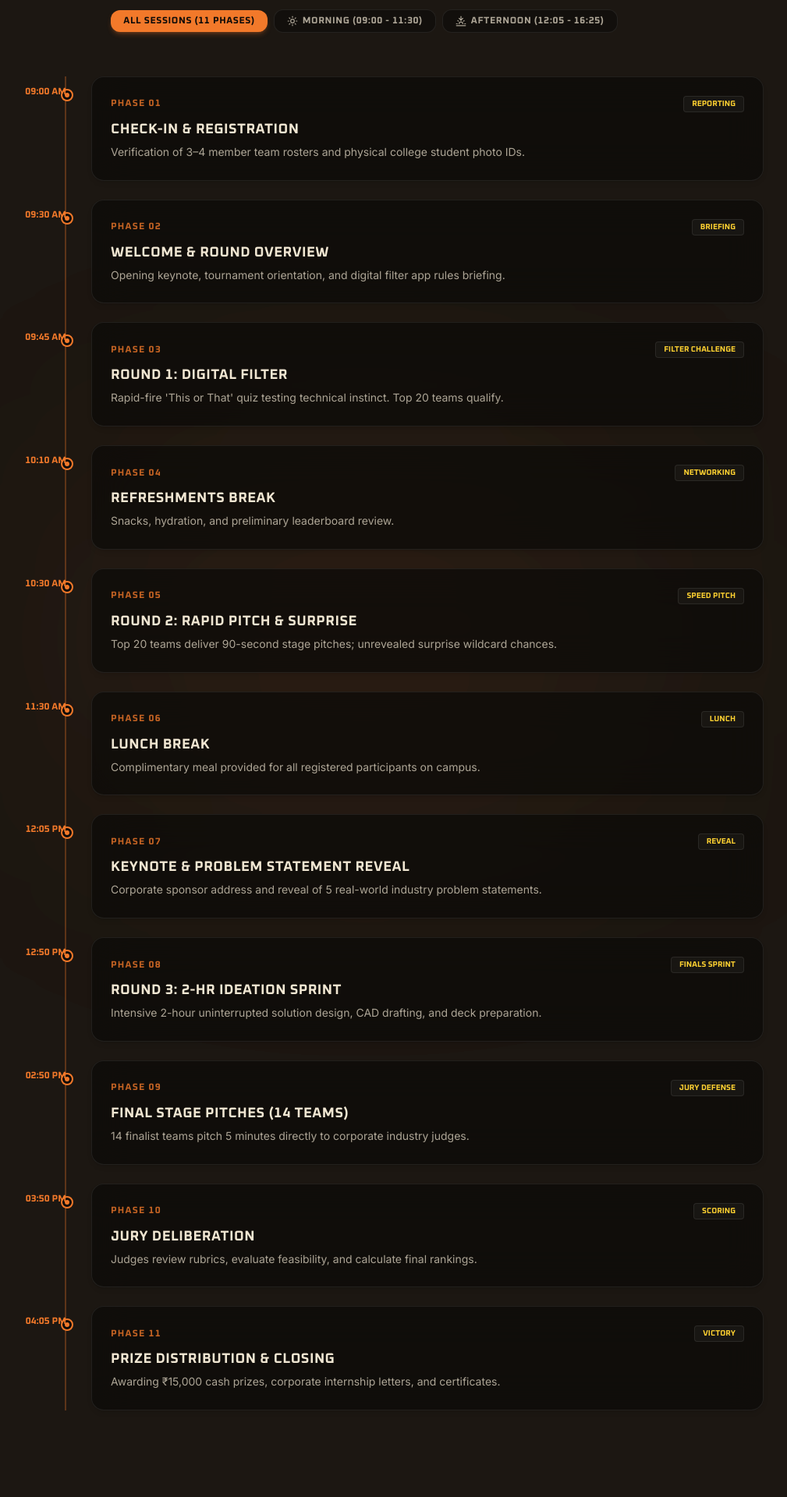
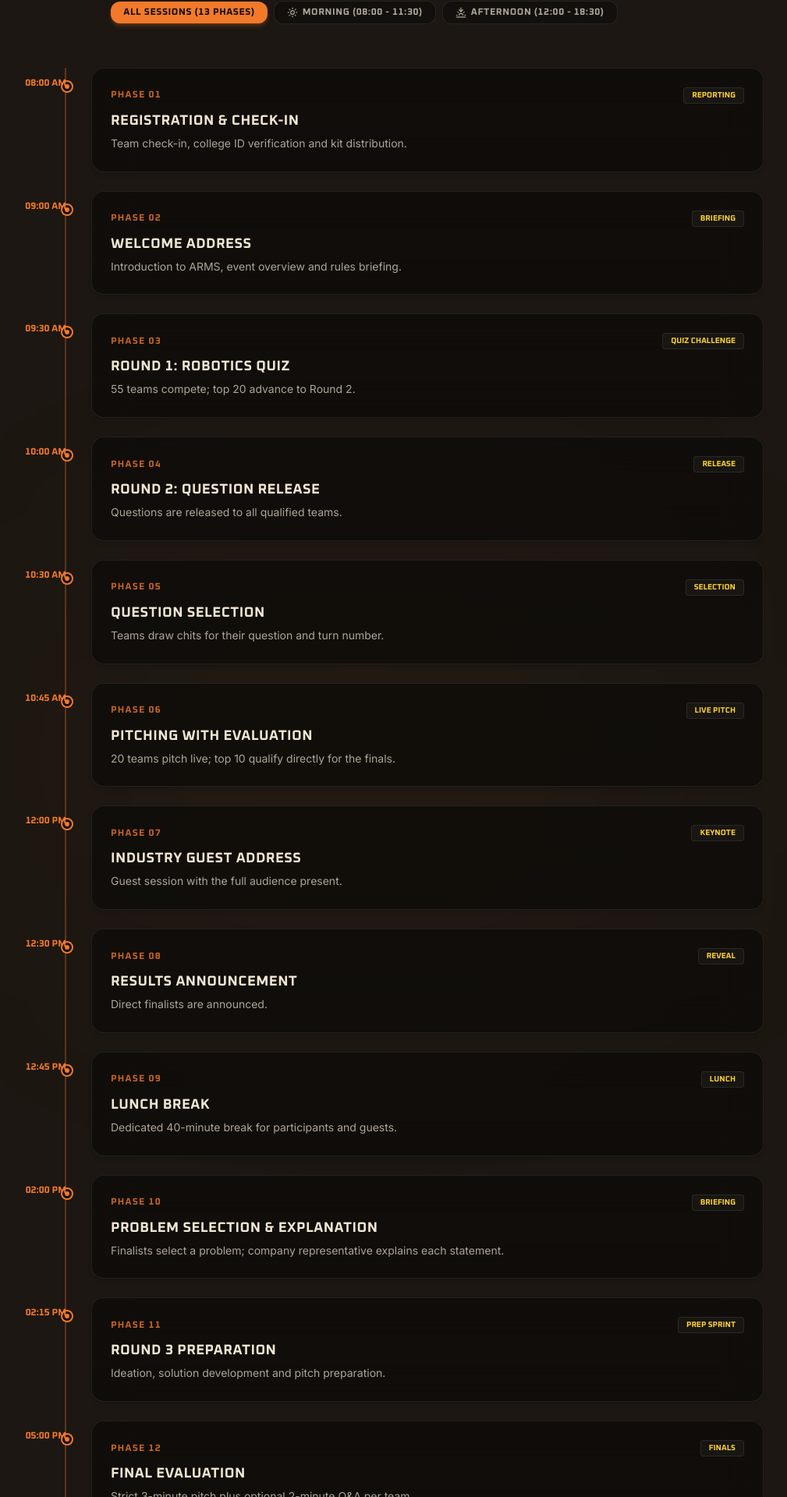
Before and after one commit to Swapnil-Biswas/Ideathon-26, a React (Vite) app: page /guidelines in a window 1280 px wide. Shown: the part 4733-6653 px from the top of the page at 78% size, without its empty margins (173-1182 px from the left). Built offline with nearby package versions, Linux system fonts and the light colour scheme.

Commit message:
updated timeline with real event schedule from brochure

```diff
--- a/src/components/guidelines/Timeline.jsx
+++ b/src/components/guidelines/Timeline.jsx
@@ -6,101 +6,119 @@ const timelineData = [
   {
     id: 1,
     phase: "PHASE 01",
-    time: "09:00 AM",
-    name: "CHECK-IN & REGISTRATION",
+    time: "08:00 AM",
+    name: "REGISTRATION & CHECK-IN",
     period: "morning",
     tag: "REPORTING",
-    desc: "Verification of 3–4 member team rosters and physical college student photo IDs."
+    desc: "Team check-in, college ID verification and kit distribution."
   },
   {
     id: 2,
     phase: "PHASE 02",
-    time: "09:30 AM",
-    name: "WELCOME & ROUND OVERVIEW",
+    time: "09:00 AM",
+    name: "WELCOME ADDRESS",
     period: "morning",
     tag: "BRIEFING",
-    desc: "Opening keynote, tournament orientation, and digital filter app rules briefing."
+    desc: "Introduction to ARMS, event overview and rules briefing."
   },
   {
     id: 3,
     phase: "PHASE 03",
-    time: "09:45 AM",
-    name: "ROUND 1: DIGITAL FILTER",
+    time: "09:30 AM",
+    name: "ROUND 1: ROBOTICS QUIZ",
     period: "morning",
-    tag: "FILTER CHALLENGE",
-    desc: "Rapid-fire 'This or That' quiz testing technical instinct. Top 20 teams qualify."
+    tag: "QUIZ CHALLENGE",
+    desc: "55 teams compete; top 20 advance to Round 2."
   },
   {
     id: 4,
     phase: "PHASE 04",
-    time: "10:10 AM",
-    name: "REFRESHMENTS BREAK",
+    time: "10:00 AM",
+    name: "ROUND 2: QUESTION RELEASE",
     period: "morning",
-    tag: "NETWORKING",
-    desc: "Snacks, hydration, and preliminary leaderboard review."
+    tag: "RELEASE",
+    desc: "Questions are released to all qualified teams."
   },
   {
     id: 5,
     phase: "PHASE 05",
     time: "10:30 AM",
-    name: "ROUND 2: RAPID PITCH & SURPRISE",
+    name: "QUESTION SELECTION",
     period: "morning",
-    tag: "SPEED PITCH",
-    desc: "Top 20 teams deliver 90-second stage pitches; unrevealed surprise wildcard chances."
+    tag: "SELECTION",
+    desc: "Teams draw chits for their question and turn number."
   },
   {
     id: 6,
     phase: "PHASE 06",
-    time: "11:30 AM",
-    name: "LUNCH BREAK",
+    time: "10:45 AM",
+    name: "PITCHING WITH EVALUATION",
     period: "morning",
-    tag: "LUNCH",
-    desc: "Complimentary meal provided for all registered participants on campus."
+    tag: "LIVE PITCH",
+    desc: "20 teams pitch live; top 10 qualify directly for the finals."
   },
   {
     id: 7,
     phase: "PHASE 07",
-    time: "12:05 PM",
-    name: "KEYNOTE & PROBLEM STATEMENT REVEAL",
+    time: "12:00 PM",
+    name: "INDUSTRY GUEST ADDRESS",
     period: "afternoon",
-    tag: "REVEAL",
-    desc: "Corporate sponsor address and reveal of 5 real-world industry problem statements."
+    tag: "KEYNOTE",
+    desc: "Guest session with the full audience present."
   },
   {
     id: 8,
     phase: "PHASE 08",
-    time: "12:50 PM",
-    name: "ROUND 3: 2-HR IDEATION SPRINT",
+    time: "12:30 PM",
+    name: "RESULTS ANNOUNCEMENT",
     period: "afternoon",
-    tag: "FINALS SPRINT",
-    desc: "Intensive 2-hour uninterrupted solution design, CAD drafting, and deck preparation."
+    tag: "REVEAL",
+    desc: "Direct finalists are announced."
   },
   {
     id: 9,
     phase: "PHASE 09",
-    time: "02:50 PM",
-    name: "FINAL STAGE PITCHES (14 TEAMS)",
+    time: "12:45 PM",
+    name: "LUNCH BREAK",
     period: "afternoon",
-    tag: "JURY DEFENSE",
-    desc: "14 finalist teams pitch 5 minutes directly to corporate industry judges."
+    tag: "LUNCH",
+    desc: "Dedicated 40-minute break for participants and guests."
   },
   {
     id: 10,
     phase: "PHASE 10",
-    time: "03:50 PM",
-    name: "JURY DELIBERATION",
+    time: "02:00 PM",
+    name: "PROBLEM SELECTION & EXPLANATION",
     period: "afternoon",
-    tag: "SCORING",
-    desc: "Judges review rubrics, evaluate feasibility, and calculate final rankings."
+    tag: "BRIEFING",
+    desc: "Finalists select a problem; company representative explains each statement."
   },
   {
     id: 11,
     phase: "PHASE 11",
-    time: "04:05 PM",
-    name: "PRIZE DISTRIBUTION & CLOSING",
+    time: "02:15 PM",
+    name: "ROUND 3 PREPARATION",
+    period: "afternoon",
+    tag: "PREP SPRINT",
+    desc: "Ideation, solution development and pitch preparation."
+  },
+  {
+    id: 12,
+    phase: "PHASE 12",
+    time: "05:00 PM",
+    name: "FINAL EVALUATION",
+    period: "afternoon",
+    tag: "FINALS",
+    desc: "Strict 3-minute pitch plus optional 2-minute Q&A per team."
+  },
+  {
+    id: 13,
+    phase: "PHASE 13",
+    time: "06:20 PM",
+    name: "AWARD CEREMONY",
     period: "afternoon",
     tag: "VICTORY",
-    desc: "Awarding ₹15,000 cash prizes, corporate internship letters, and certificates."
+    desc: "Prize distribution and closing remarks."
   },
 ];
 
@@ -110,15 +128,11 @@ export default function Timeline() {
   const filteredStages = activeFilter === "all"
     ? timelineData
     : timelineData.filter((s) => s.period === activeFilter);
+
   return (
+    <section id="timeline" className="relative bg-lab-charcoal py-24 sm:py-28 px-6 overflow-hidden">
 
-    <section id="timeline" className="relative bg-lab-charcoal py-24 sm:py-28 px-6 overflow-hidden">
-      {/* Background ambient center glow */}
       <div className="absolute top-1/2 left-1/2 -translate-x-1/2 -translate-y-1/2 w-[700px] h-[350px] bg-lab-orange/[0.06] rounded-full blur-[180px] pointer-events-none" />
-
-      {/* Background ambient center glow */}
-      <div className="absolute top-1/2 left-1/2 -translate-x-1/2 -translate-y-1/2 w-[700px] h-[350px] bg-lab-orange/[0.06] rounded-full blur-[180px] pointer-events-none" />
-
 
       <div className="relative max-w-5xl mx-auto z-10">
         {/* Header */}
@@ -128,7 +142,7 @@ export default function Timeline() {
           viewport={{ once: true }}
           className="text-center mb-14"
         >
-          <div className="inline-flex items-center gap-2 px-4 py-1.5 rounded-full bg-lab-black/80 border border-lab-orange/30 backdrop-blur-md mb-4 shadow-md">
+          <div className="inline-flex items-center gap-2 mb-4">
             <Clock className="w-3.5 h-3.5 text-lab-orange" />
             <span className="font-oxanium text-xs tracking-[0.25em] text-lab-cream font-bold uppercase">
               SCHEDULE OF OPERATIONS // OCTOBER 14, 2026
@@ -142,7 +156,7 @@ export default function Timeline() {
             </span>
           </h2>
           <p className="text-lab-cream/70 font-rajdhani font-semibold text-sm sm:text-base tracking-[0.18em] uppercase max-w-md mx-auto mt-2 mb-8">
-            PRECISION 1-DAY SCHEDULE FROM CHECK-IN TO STAGE FINALS
+            FROM CHECK-IN AT 8:00 AM TO THE FINAL AWARD AT 6:30 PM
           </p>
 
           {/* Shift Filter Switcher */}
@@ -155,7 +169,7 @@ export default function Timeline() {
                   : "bg-lab-black/60 border border-white/[0.08] text-lab-cream/70 hover:text-white"
               }`}
             >
-              ALL SESSIONS (11 PHASES)
+              ALL SESSIONS (13 PHASES)
             </button>
             <button
               onClick={() => setActiveFilter("morning")}
@@ -166,7 +180,7 @@ export default function Timeline() {
               }`}
             >
               <Sun className="w-3.5 h-3.5" />
-              <span>MORNING (09:00 - 11:30)</span>
+              <span>MORNING (08:00 - 11:30)</span>
             </button>
             <button
               onClick={() => setActiveFilter("afternoon")}
@@ -177,7 +191,7 @@ export default function Timeline() {
               }`}
             >
               <Sunset className="w-3.5 h-3.5" />
-              <span>AFTERNOON (12:05 - 16:25)</span>
+              <span>AFTERNOON (12:00 - 18:30)</span>
             </button>
           </div>
         </motion.div>
@@ -193,17 +207,14 @@ export default function Timeline() {
               transition={{ delay: i * 0.04, duration: 0.35 }}
               className="relative group"
             >
-              {/* Circuit Pulse Node */}
               <div className="absolute -left-[31px] sm:-left-[39px] top-4 w-4 h-4 rounded-full bg-lab-black border-2 border-lab-orange flex items-center justify-center group-hover:scale-125 transition-transform duration-200">
                 <div className="w-1.5 h-1.5 rounded-full bg-lab-orange group-hover:bg-amber-300" />
               </div>
 
-              {/* Outside Desktop Time Badge */}
               <div className="hidden sm:block absolute -left-36 top-3 w-28 text-right font-oxanium font-bold text-xs text-lab-orange">
                 {stage.time}
               </div>
 
-              {/* Content Card */}
               <div className="p-5 sm:p-6 rounded-2xl bg-lab-black/75 border border-white/[0.08] hover:border-lab-orange/50 hover:bg-lab-black/90 backdrop-blur-xl transition-all duration-300 shadow-md">
                 <div className="flex flex-wrap items-center justify-between gap-2 mb-2">
                   <div className="flex items-center gap-2">
```
